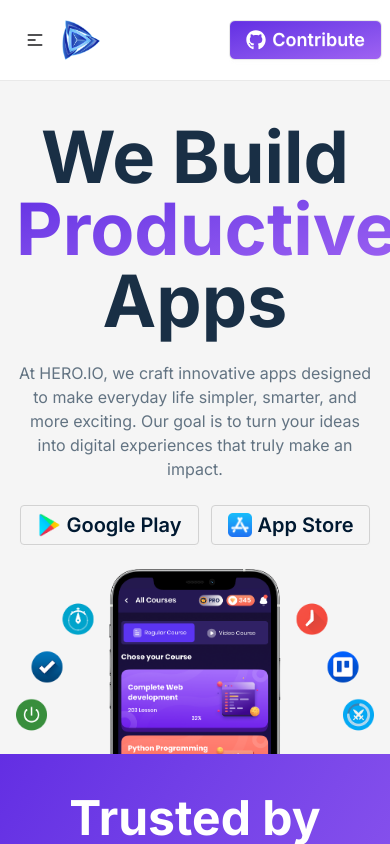
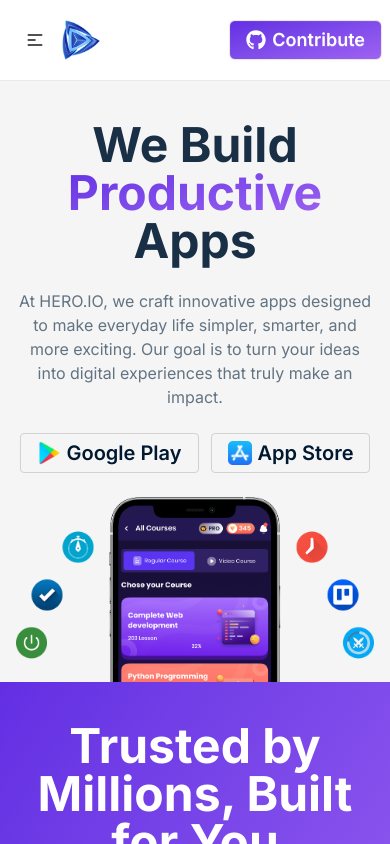
Before and after one commit to ashiqurrahman696/hero-app, a React (Vite) app: page / in a window 390 px wide. Shown: the top 844 px of the page. Built offline with nearby package versions, Linux system fonts and the light colour scheme.

Commit message:
made banner heading smaller for small devices

```diff
--- a/src/components/Banner.jsx
+++ b/src/components/Banner.jsx
@@ -7,7 +7,7 @@ const Banner = () => {
     return (
         <div className="text-center bg-neutral-100 px-4 pt-10">
             <div className="max-w-7xl mx-auto space-y-6">
-                <h1 className="text-7xl font-bold flex flex-col text-[#192f45]"><span>We Build</span><span><span className="bg-linear-to-br from-[#632ee3] to-[#9f62f2] text-transparent bg-clip-text">Productive</span> Apps</span></h1>
+                <h1 className="text-5xl sm:text-7xl font-bold flex flex-col text-[#192f45]"><span>We Build</span><span><span className="bg-linear-to-br from-[#632ee3] to-[#9f62f2] text-transparent bg-clip-text">Productive</span> Apps</span></h1>
                 <p className="text-[#627382]">At HERO.IO, we craft innovative apps designed to make everyday life simpler, smarter, and more exciting. Our goal is to turn your ideas into digital experiences that truly make an impact.</p>
                 <div className="flex gap-3 justify-center flex-wrap">
                     <Link to="https://play.google.com/" target="_blank" className="btn text-[#001931] bg-transparent border-[#d2d2d2]">
```
